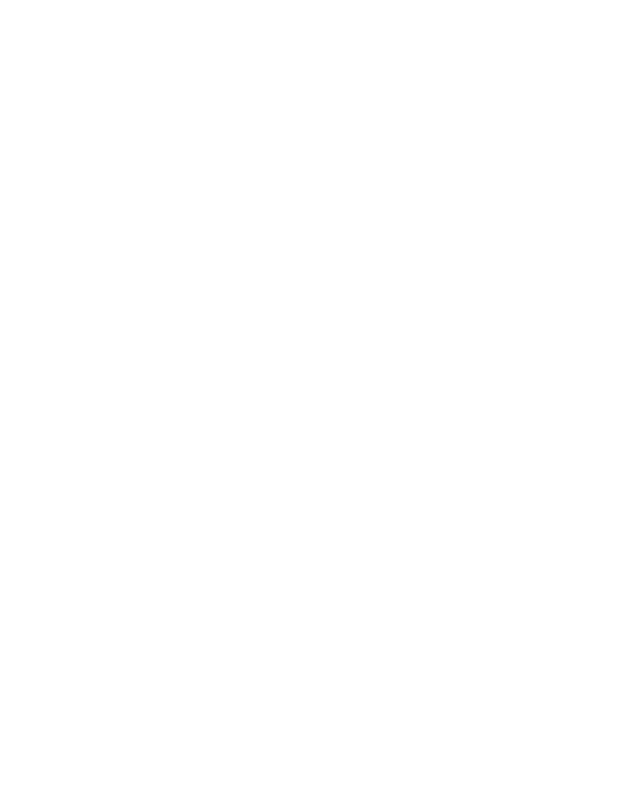
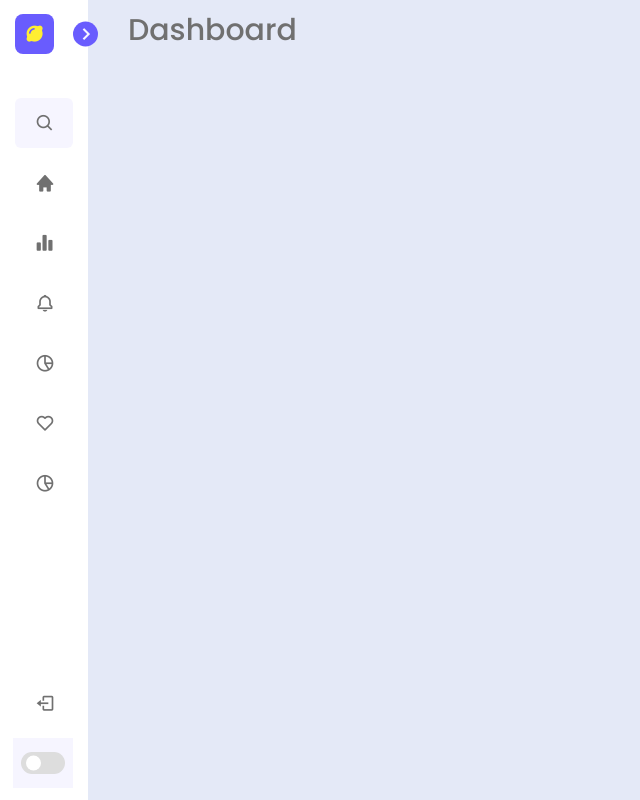
Before and after one commit to MuhammetEminDemiralay/Navigation-_-Sidebar_Menu_Project, a plain HTML site: page Dashboard_Sidebar_Menu_Dark_Light_Mode/index.html in a window 1280 px wide. Shown: the whole page, without its empty margins (0-640 px from the left). Drawn offline with nearby package versions, Linux system fonts and the light colour scheme.

Commit message:
Sidebar menu, dark & light mode project, finished.

```diff
--- a/Dashboard_Sidebar_Menu_Dark_Light_Mode/index.html
+++ b/Dashboard_Sidebar_Menu_Dark_Light_Mode/index.html
@@ -4,8 +4,96 @@
     <meta charset="UTF-8">
     <meta name="viewport" content="width=device-width, initial-scale=1.0">
     <title>Dashboard Sidebar Menu | Dark & Light Mode</title>
+    <link rel="stylesheet" href="./style.css">
+    <link href='https://unpkg.com/boxicons@2.1.4/css/boxicons.min.css' rel='stylesheet'>
 </head>
 <body>
+    <nav class="sidebar close">
+        <header>
+            <div class="image-text">
+                <span class="icon">
+                    <i class='bx bxs-lemon'></i>
+                </span>
 
+                <div class="text header-text">
+                    <span class="name">MED</span>
+                    <span class="profession">Web developer</span>
+                </div>
+            </div>
+            <i class='bx bx-chevron-right toggle'></i>
+        </header>
+        <div class="menu-bar">
+            <div class="menu">
+                <li class="search-box">
+                    <i class='bx bx-search icon'></i>
+                    <input type="text" placeholder="search...">
+                </li>
+                <ul class="menu-links">
+                    <li class="nav-link">
+                        <a href="#">
+                            <i class='bx bxs-home icon'></i>
+                            <span class="text nav-text">Dashboard</span>
+                        </a>
+                    </li>
+                    <li class="nav-link">
+                        <a href="#">
+                            <i class='bx bxs-bar-chart-alt-2 icon'></i>
+                            <span class="text nav-text">Revenue</span>
+                        </a>
+                    </li>
+                    <li class="nav-link">
+                        <a href="#">
+                            <i class='bx bx-bell icon'></i>
+                            <span class="text nav-text">Notifications</span>
+                        </a>
+                    </li>
+                    <li class="nav-link">
+                        <a href="#">
+                            <i class='bx bx-pie-chart-alt-2 icon'></i>
+                            <span class="text nav-text">Analytics</span>
+                        </a>
+                    </li>
+                    <li class="nav-link">
+                        <a href="#">
+                            <i class='bx bx-heart icon'></i>
+                            <span class="text nav-text">Likes</span>
+                        </a>
+                    </li>
+                    <li class="nav-link">
+                        <a href="#">
+                            <i class='bx bx-pie-chart-alt-2 icon'></i>
+                            <span class="text nav-text">Wallets</span>
+                        </a>
+                    </li>
+                </ul>
+            </div>
+
+            <div class="bottom-content">
+                <li class="nav-link">
+                    <a href="#">
+                        <i class='bx bx-log-out icon'></i>
+                        <span class="text nav-text">Logut</span>
+                    </a>
+                </li>
+                <li class="mode">
+                    <div class="moon-sun">
+                        <i class='bx bx-moon icon moon'></i>
+                        <i class='bx bx-sun icon sun'></i>
+                    </div>
+                    <div class="mode-text text">Dark Mode</div>
+
+                    <div class="toggle-switch">
+                        <span class="switch"></span>
+                    </div>
+                </li>
+            </div>
+
+        </div>
+    </nav>
+
+    <section class="home">
+        <div class="text">Dashboard</div>
+    </section>
+    <script src="./script.js"></script>
 </body>
 </html>
--- /dev/null
+++ b/Dashboard_Sidebar_Menu_Dark_Light_Mode/script.js
@@ -0,0 +1,26 @@
+const body = document.querySelector("body"),
+    sidebar = body.querySelector(".sidebar"),
+    toggle = body.querySelector(".toggle"),
+    searchBtn = body.querySelector(".search-box"),
+    modeSwitch = body.querySelector(".toggle-switch"),
+    modeText = body.querySelector(".mode-text");
+
+
+
+modeSwitch.addEventListener("click", () => {
+    body.classList.toggle("dark");
+
+    if(body.classList.contains("dark")){
+        modeText.innerHTML = "Light Mode"
+    }else{
+        modeText.innerHTML = "Dark Mode"
+    }
+})
+
+toggle.addEventListener("click", () => {
+    sidebar.classList.toggle("close");
+})
+
+searchBtn.addEventListener("click", () => {
+    sidebar.classList.remove("close");
+})
--- a/Dashboard_Sidebar_Menu_Dark_Light_Mode/style.css
+++ b/Dashboard_Sidebar_Menu_Dark_Light_Mode/style.css
@@ -0,0 +1,302 @@
+@import url('https://fonts.googleapis.com/css2?family=Poppins:wght@300;400;500;600&display=swap');
+*{
+    font-family: 'Poppins', sans-serif;
+    margin: 0;
+    padding: 0;
+    box-sizing: border-box;
+}
+
+:root{
+    --body-color:#e4e9f7;
+    --sidebar-color:#fff;
+    --primary-color:#695CFE;
+    --primary-color-light:#F6F5FF;
+    --toggle-color:#DDD;
+    --text-color:#707070;
+
+    --tran-02: all 0.2s ease;
+    --tran-03: all 0.3s ease;
+    --tran-04: all 0.4s ease;
+    --tran-05: all 0.5s ease;
+}
+
+body{
+    height: 100vh;
+    background-color: var(--body-color);
+    transition: var(--tran-05);
+}
+
+body.dark{
+    --body-color:#18191A;
+    --sidebar-color:#242526;
+    --primary-color:#3A3B3C;
+    --primary-color-light:#252627;
+    --toggle-color:#FFF;
+    --text-color:#CCC;
+}
+
+.sidebar{
+    position: fixed;
+    top: 0;
+    left: 0;
+    height: 100%;
+    width: 250px;
+    background-color: var(--sidebar-color);
+    padding: 10px 15px;
+    transition: var(--tran-05);
+    z-index: 100;
+}
+
+.sidebar.close{
+    width: 88px;
+}
+
+.sidebar.close .text{
+    opacity: 0;
+}
+
+.sidebar .text{
+    font-size: 16px;
+    font-weight: 500;
+    color: var(--text-color);
+    transition: var(--tran-04);
+    white-space: nowrap;
+    opacity: 1;
+}
+
+.sidebar li{
+    height: 50px;
+    list-style: none;
+    margin-top: 10px;
+    display: flex;
+    align-items: center;
+}
+
+.sidebar li .icon{
+    font-size: 20px;
+    min-width: 60px;
+    display: flex;
+    align-items: center;
+    justify-content: center;
+}
+
+.sidebar li .icon,
+.sidebar li .text{
+    color: var(--text-color);
+}
+
+.sidebar header .icon i{
+    background-color: #695CFE;
+    font-size: 1.2rem;
+    color: #ffee32;
+    padding: 10px;
+    border-radius: 8px;
+}
+
+.sidebar header{
+    position: relative;
+}
+
+.sidebar header .icon{
+    margin-right: 10px;
+}
+
+.sidebar header .image-text{
+    display: flex;
+    align-items: center;
+}
+
+.sidebar .text{
+    display: flex;
+    font-weight: 500;
+    color: var(--text-color);
+}
+
+header .image-text .header-text{
+    display: flex;
+    flex-direction: column;
+}
+
+.header-text .name{
+    font-weight: 700;
+}
+
+.header-text .name{
+    margin-top: -2px;
+}
+
+.sidebar header .toggle{
+    position: absolute;
+    top: 50%;
+    right: -25px;
+    transform: translateY(-50%) rotate(180deg);
+    font-size: 25px;
+    font-weight: 500;
+    width: 25px;
+    height: 25px;
+    background-color: var(--primary-color);
+    border-radius: 50%;
+    color: var(--primary-color-light);
+    display: flex;
+    align-items: center;
+    justify-content: center;
+    cursor: pointer;
+    transition: var(--tran-04);
+}
+
+.sidebar.close header .toggle{
+    transform:translateY(-50%);
+}
+
+body.dark .sidebar header .toggle{
+    color: var(--text-color);
+}
+
+.sidebar li a{
+    display: flex;
+    align-items: center;
+    justify-content: start;
+    text-decoration: none;
+    height: 100%;
+    width: 100%;
+    border-radius: 6px;
+    transition: var(--tran-03);
+}
+
+
+.sidebar li a:hover .icon,
+.sidebar li a:hover .text{
+    color: var(--sidebar-color);
+    transition: var (var(--tran-02));
+}
+
+body.dark .sidebar li a:hover .icon,
+body.dark .sidebar li a:hover .text{
+    color: var(--text-color);
+    transition: var (var(--tran-02));
+}
+
+.sidebar li a:hover{
+    background-color: var(--primary-color);
+}
+
+.sidebar .menu{
+    margin-top: 30px;
+}
+
+.sidebar .search-box{
+    background-color: var(--primary-color-light);
+    display: flex;
+    border-radius: 6px;
+    transition: var(--tran-05);
+}
+
+.search-box input{
+    width: 100%;
+    height: 100%;
+    border: none;
+    outline: none;
+    transition: var(--tran-05);
+    border-radius: 6px;
+    background-color: var(--primary-color-light);
+    font-size: 16px;
+    font-weight: 500;
+}
+
+
+.sidebar .menu-bar{
+    height: 100%;
+    display: flex;
+    flex-direction: column;
+    justify-content: space-between;
+    height: calc(100% - 50px);
+}
+
+.menu-bar .mode{
+    background-color: var(--primary-color-light);
+    position: relative;
+    border-radius: 6px;
+}
+
+.menu-bar .mode .moon-sun{
+    height: 50px;
+    width: 60px;
+    display: flex;
+    align-items: center;
+}
+
+.menu-bar .mode i{
+    position: absolute;
+    transition: var(--tran-03);
+}
+
+.menu-bar .mode i.sun{
+    opacity: 0;
+}
+
+body.dark .menu-bar .mode i.sun{
+    opacity: 1;
+}
+
+body.dark .menu-bar .mode i.moon{
+    opacity: 0;
+}
+
+.menu-bar .mode .toggle-switch{
+    display: flex;
+    align-items: center;
+    justify-content: center;
+    position: absolute;
+    height: 100%;
+    min-width: 60px;
+    right: 0;
+    cursor: pointer;
+    background:var(--primary-color-light);
+    transition: var(--tran-05);
+}
+
+.toggle-switch .switch{
+    position: relative;
+    height: 22px;
+    width: 44px;
+    background: var(--toggle-color);
+    border-radius: 25px;
+}
+
+.switch::before{
+    content: '';
+    border-radius: 50%;
+    position: absolute;
+    left: 5px;
+    top: 50%;
+    transform: translateY(-50%);
+    width: 15px;
+    height: 15px;
+    background: var(--sidebar-color);
+    cursor: pointer;
+}
+
+body.dark .switch::before{
+    left: 24px;
+}
+
+.home{
+    position: relative;
+    left: 250px;
+    height: 100vh;
+    width: calc(100% - 250px);
+    background: var(--body-color);
+    transition: var(--tran-05);
+}
+
+.home .text{
+    font-size: 30px;
+    font-weight: 500;
+    color: var(--text-color);
+    padding: 8px 40px;
+}
+
+.sidebar.close ~ .home{
+    left: 88px;
+    width: calc(100% - 88px);
+}
```
